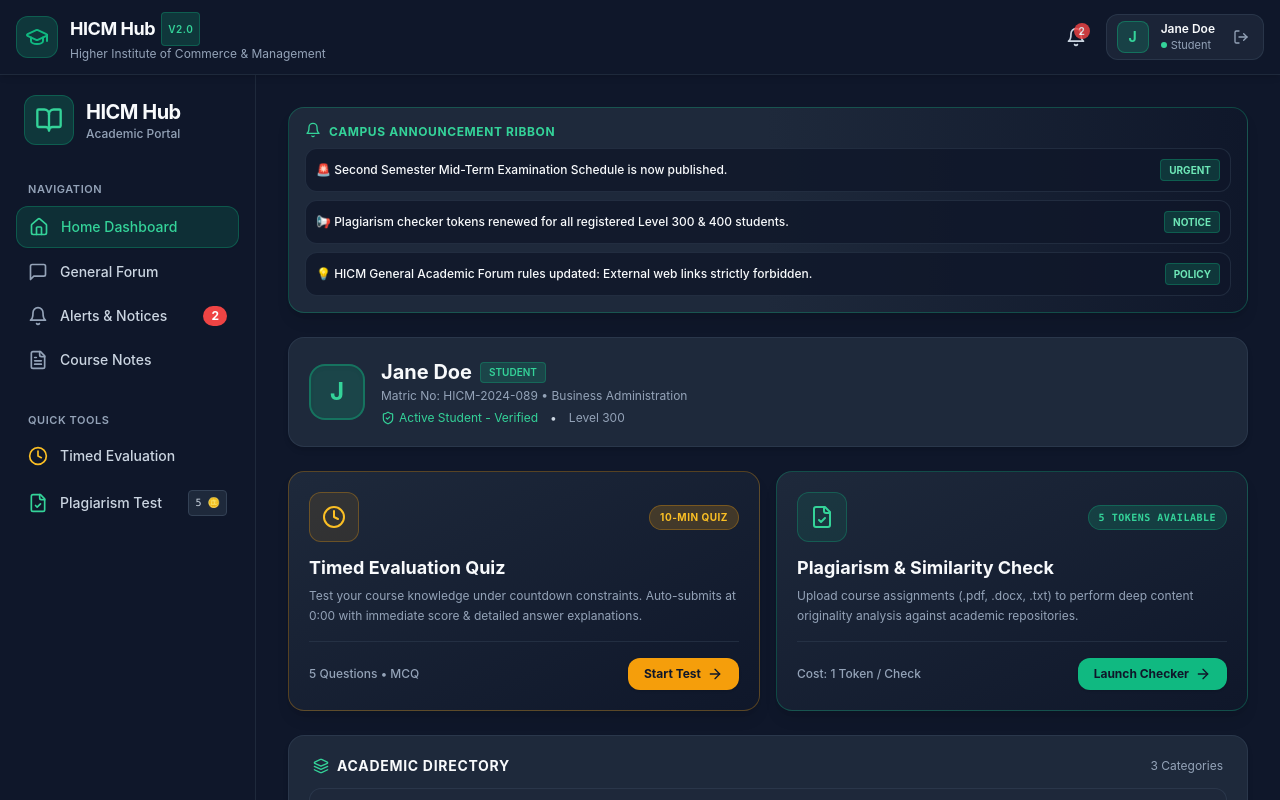
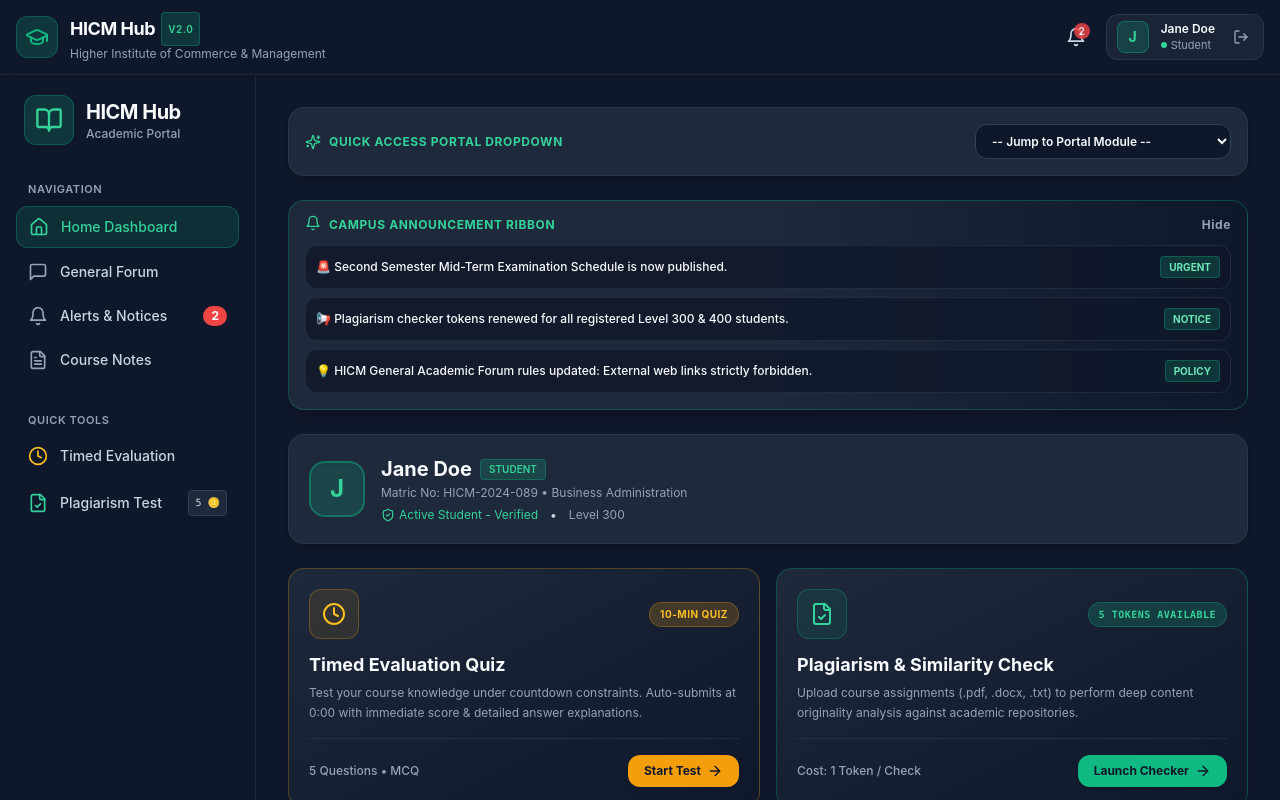
Before and after one commit to Gabyjay16/hicm-portal, a React (Vite) app: page / in a window 1280 px wide. Shown: the top 800 px of the page. Built offline with nearby package versions, Linux system fonts and the light colour scheme.

Commit message:
Fix logout redirect, add Level 500 & 600, optimize compact dropdown navigation

```diff
--- a/src/App.tsx
+++ b/src/App.tsx
@@ -90,16 +90,16 @@ export default function App() {
 
   const handleLogout = () => {
     setUser(null);
+    setActiveSubView('login');
   };
 
   // Render main content area based on active tab and subview
   const renderMainContent = () => {
-    // If login subview is triggered explicitly
-    if (activeSubView === 'login') {
+    // If user is logged out or login subview is active, render LoginForm immediately
+    if (!user || activeSubView === 'login') {
       return (
         <LoginForm
           onLogin={handleLogin}
-          onCancel={() => setActiveSubView('dashboard')}
         />
       );
     }
--- a/src/components/AccordionNav.tsx
+++ b/src/components/AccordionNav.tsx
@@ -31,7 +31,7 @@ interface AccordionNavProps {
 export const AccordionNav: React.FC<AccordionNavProps> = ({ onSelectItem }) => {
   // Category accordion state
   const [openCategories, setOpenCategories] = useState<Record<string, boolean>>({
-    academics: true, // open Academics by default
+    academics: false,
     services: false,
     campus: false,
   });
--- a/src/components/LoginForm.tsx
+++ b/src/components/LoginForm.tsx
@@ -282,6 +282,8 @@ export const LoginForm: React.FC<LoginFormProps> = ({ onLogin, onCancel }) => {
                   <option value="Level 200">Level 200</option>
                   <option value="Level 300">Level 300</option>
                   <option value="Level 400">Level 400</option>
+                  <option value="Level 500">Level 500</option>
+                  <option value="Level 600">Level 600</option>
                 </select>
               </div>
             </div>
--- a/src/components/StudentDashboard.tsx
+++ b/src/components/StudentDashboard.tsx
@@ -1,4 +1,4 @@
-import React from 'react';
+import React, { useState } from 'react';
 import { User, SubView } from '../types';
 import { AccordionNav } from './AccordionNav';
 import { Clock, FileCheck, Bell, ShieldCheck, User as UserIcon, ArrowRight, Sparkles, AlertTriangle } from 'lucide-react';
@@ -21,15 +21,52 @@ export const StudentDashboard: React.FC<StudentDashboardProps> = ({
     { id: 3, text: '💡 HICM General Academic Forum rules updated: External web links strictly forbidden.', tag: 'Policy' },
   ];
 
+  const [isAnnouncementsOpen, setIsAnnouncementsOpen] = useState<boolean>(true);
+  const [selectedQuickModule, setSelectedQuickModule] = useState<string>('');
+
   return (
     <div className="space-y-6 pb-16 md:pb-6">
-      {/* Prominent Announcement Ribbon / Ticker */}
-      <div className="bg-gradient-to-r from-navy-800 via-navy-800 to-navy-900 border border-emerald-500/30 rounded-2xl p-4 shadow-lg">
-        <div className="flex items-center space-x-2 text-emerald-400 font-bold text-xs uppercase tracking-wider mb-2">
+      {/* Quick Access Dropdown Bar */}
+      <div className="bg-navy-800 border border-slate-700/60 rounded-2xl p-4 shadow-md flex flex-col sm:flex-row items-center justify-between gap-3">
+        <div className="flex items-center space-x-2 text-emerald-400 font-bold text-xs uppercase tracking-wider">
+          <Sparkles className="w-4 h-4 text-emerald-400" />
+          <span>Quick Access Portal Dropdown</span>
+        </div>
+        <div className="w-full sm:w-64">
+          <select
+            value={selectedQuickModule}
+            onChange={(e) => {
+              const val = e.target.value as SubView;
+              if (val) {
+                setSelectedQuickModule('');
+                onNavigateSubView(val);
+              }
+            }}
+            className="w-full bg-navy-900 border border-slate-700 rounded-xl px-3 py-2 text-offwhite text-xs font-semibold focus:outline-none focus:border-emerald-500"
+          >
+            <option value="">-- Jump to Portal Module --</option>
+            <option value="evaluation">⏱️ Timed Evaluation (10-Min Quiz)</option>
+            <option value="plagiarism">📄 Plagiarism & Similarity Check</option>
+          </select>
+        </div>
+      </div>
+
+      {/* Prominent Announcement Ribbon / Ticker (Collapsible) */}
+      <div className="bg-gradient-to-r from-navy-800 via-navy-800 to-navy-900 border border-emerald-500/30 rounded-2xl p-4 shadow-lg transition-all">
+        <div className="flex items-center justify-between text-emerald-400 font-bold text-xs uppercase tracking-wider">
+          <div className="flex items-center space-x-2">
             <Bell className="w-4 h-4 animate-bounce" />
             <span>Campus Announcement Ribbon</span>
           </div>
-        <div className="space-y-2">
+          <button
+            onClick={() => setIsAnnouncementsOpen(!isAnnouncementsOpen)}
+            className="text-xs text-slate-400 hover:text-emerald-400 flex items-center space-x-1"
+          >
+            <span>{isAnnouncementsOpen ? 'Hide' : 'Show (3)'}</span>
+          </button>
+        </div>
+        {isAnnouncementsOpen && (
+          <div className="space-y-2 mt-3 animate-in fade-in duration-200">
             {announcements.map((ann) => (
               <div
                 key={ann.id}
@@ -44,6 +81,7 @@ export const StudentDashboard: React.FC<StudentDashboardProps> = ({
               </div>
             ))}
           </div>
+        )}
       </div>
 
       {/* User Information Card */}
```
Lines whose indentation alone changed are shown as unchanged.
